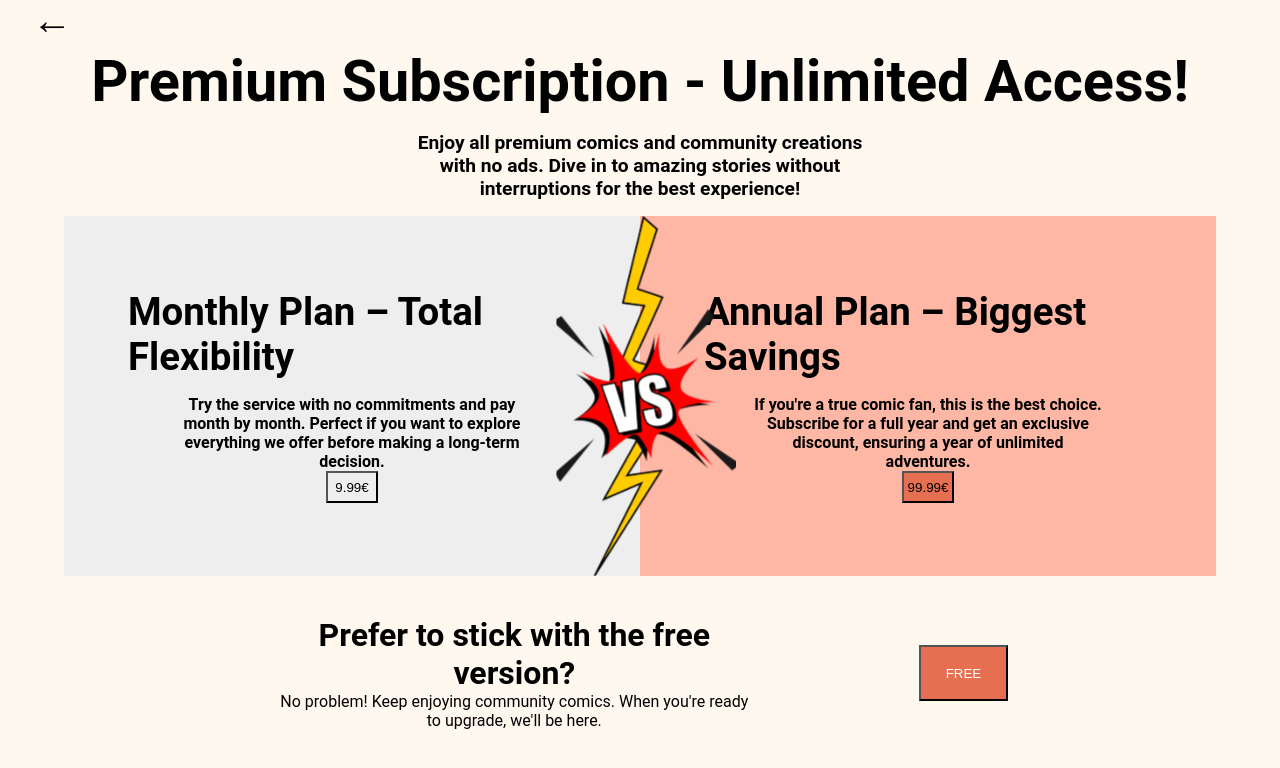
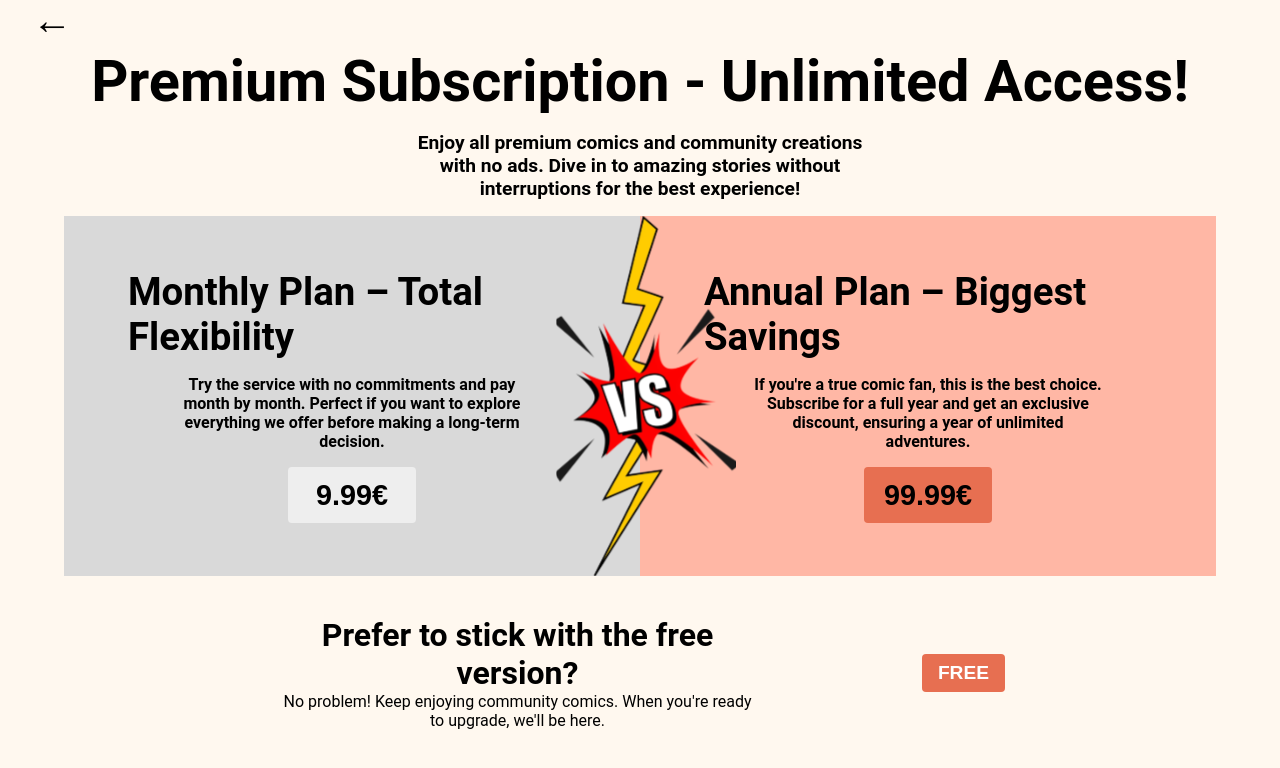
Before and after one commit to wailbenelhassane/PanelOn, an Angular app: page /subscription-plans in a window 1280 px wide. Shown: the top 768 px of the page. Built offline with nearby package versions, Linux system fonts and the light colour scheme.

Commit message:
feat(payments): subscriptions_plans

```diff
--- a/src/app/components/button/button.component.css
+++ b/src/app/components/button/button.component.css
@@ -1,12 +1,17 @@
-#button-general {
+.button-general {
   cursor: pointer;
   font-weight: bold;
+  font-size: 1.2rem;
   border: none;
-  font-size: 1.2rem;
+  border-radius: 4px;
   transition: background-color 0.3s ease;
   display: flex;
   align-items: center;
   justify-content: center;
+  padding: 0.5rem 1rem;
+}
+.button-general:focus {
+  outline: none;
 }
 
 /*# sourceMappingURL=button.component.css.map */
--- a/src/app/components/button/button.component.html
+++ b/src/app/components/button/button.component.html
@@ -1,9 +1,10 @@
 <button class="button-general"
+        [ngClass]="customClass"
         [style.background-color]="isHovering ? backgroundHover : backgroundColor"
-        [style.border]="border"
         (mouseenter)="isHovering = true"
         (mouseleave)="isHovering = false"
         [style.color]="textColor"
+        [style.font-size]="textSize"
         [style.width]="buttonWidth"
         [style.height]="buttonHeight"> {{ text }}
 </button>
--- a/src/app/components/button/button.component.scss
+++ b/src/app/components/button/button.component.scss
@@ -1,10 +1,16 @@
-#button-general {
+.button-general {
   cursor: pointer;
   font-weight: bold;
+  font-size: 1.2rem;
   border: none;
-  font-size: 1.2rem;
+  border-radius: 4px;
   transition: background-color 0.3s ease;
   display: flex;
   align-items: center;
   justify-content: center;
+  padding: 0.5rem 1rem;
+
+  &:focus {
+    outline: none;
+  }
 }
--- a/src/app/components/button/button.component.ts
+++ b/src/app/components/button/button.component.ts
@@ -1,19 +1,24 @@
 import { Component, Input } from '@angular/core';
+import {NgClass} from '@angular/common';
 
 @Component({
   selector: 'app-button',
   templateUrl: './button.component.html',
   styleUrls: ['./button.component.scss'],
+  imports: [
+    NgClass
+  ],
   standalone: true
 })
 export class ButtonComponent {
   @Input() text: string = 'Click Me';
   @Input() textColor: string = '#ffffff';
+  @Input() textSize: string = '1.2rem';
   @Input() backgroundColor: string = '#E76F51';
   @Input() backgroundHover: string = '#E66041';
-  @Input() buttonWidth: string = '7vw';
-  @Input() buttonHeight: string = '7vh';
+  @Input() buttonWidth: string = 'auto';
+  @Input() buttonHeight: string = 'auto';
+  @Input() customClass: string = '';
 
   isHovering: boolean = false;
-  border: boolean = false;
 }
--- a/src/app/components/premium-plan-monthly/premium-plan-monthly.component.css
+++ b/src/app/components/premium-plan-monthly/premium-plan-monthly.component.css
@@ -16,6 +16,9 @@
   width: 100%;
   padding: 0 4vw;
 }
+.monthly-plan-container .section-plan-title-container #section-title {
+  top: 0;
+}
 .monthly-plan-container .section-description-container {
   justify-content: center;
   font-size: 1rem;
@@ -23,5 +26,11 @@
   text-align: center;
   width: 65%;
 }
+.monthly-plan-container .button-general-container {
+  margin-top: 2vh;
+  display: flex;
+  justify-content: center;
+  align-items: center;
+}
 
 /*# sourceMappingURL=premium-plan-monthly.component.css.map */
--- a/src/app/components/premium-plan-monthly/premium-plan-monthly.component.html
+++ b/src/app/components/premium-plan-monthly/premium-plan-monthly.component.html
@@ -4,9 +4,12 @@
   </div>
   <div class="section-description-container">
     <p id="section-description"> {{ description }}</p>
+    <div class="button-general-container">
       <app-button
+        [customClass]="'button-plan'"
         [text]="buttonTitle"
         [textColor]="buttonTextColor"
+        [textSize]="buttonTextSize"
         [backgroundColor]="backgroundColorPrice"
         [backgroundHover]="backgroundColorHoverPrice"
         [buttonWidth]="buttonWidth"
@@ -14,3 +17,4 @@
       </app-button>
     </div>
   </div>
+</div>
--- a/src/app/components/premium-plan-monthly/premium-plan-monthly.component.scss
+++ b/src/app/components/premium-plan-monthly/premium-plan-monthly.component.scss
@@ -31,6 +31,10 @@ $container-height: 45vh;
     font-weight: $font-weight-title;
     width: 100%;
     padding: 0 4vw;
+
+    #section-title {
+      top: 0;
+    }
   }
 
   .section-description-container {
@@ -40,4 +44,11 @@ $container-height: 45vh;
     text-align: center;
     width: 65%;
   }
+
+  .button-general-container {
+    margin-top: 2vh;
+    display: flex;
+    justify-content: center;
+    align-items: center;
+  }
 }
--- a/src/app/components/premium-plan-monthly/premium-plan-monthly.component.ts
+++ b/src/app/components/premium-plan-monthly/premium-plan-monthly.component.ts
@@ -16,6 +16,7 @@ export class PremiumPlanMonthlyComponent {
 
   @Input() buttonTitle: string = '9.99€';
   @Input() buttonTextColor: string = 'black';
+  @Input() buttonTextSize: string = '1.2rem';
   @Input() buttonWidth: string = '4vw';
   @Input() buttonHeight: string = '4vh';
   @Input() backgroundColorPrice: string = '#EEEEEE';
--- a/src/app/components/premium-plans-comparison/premium-plans-comparison.component.html
+++ b/src/app/components/premium-plans-comparison/premium-plans-comparison.component.html
@@ -5,6 +5,7 @@
     [backgroundSection]="planMonthlyComponent.backgroundSection"
     [buttonTitle]="planMonthlyComponent.buttonTitle"
     [buttonTextColor]="planMonthlyComponent.buttonTextColor"
+    [buttonTextSize]="planMonthlyComponent.buttonTextSize"
     [backgroundColorPrice]="planMonthlyComponent.backgroundColorButton"
     [backgroundColorHoverPrice]="planMonthlyComponent.backgroundColorHoverButton"
     [buttonHeight]="planMonthlyComponent.buttonHeight"
@@ -20,6 +21,7 @@
     [backgroundSection]="planYearlyComponent.backgroundSection"
     [buttonTitle]="planYearlyComponent.buttonTitle"
     [buttonTextColor]="planYearlyComponent.buttonTextColor"
+    [buttonTextSize]="planYearlyComponent.buttonTextSize"
     [backgroundColorPrice]="planYearlyComponent.backgroundColorButton"
     [backgroundColorHoverPrice]="planYearlyComponent.backgroundColorHoverButton"
     [buttonHeight]="planYearlyComponent.buttonHeight"
--- a/src/app/components/premium-plans-comparison/premium-plans-comparison.component.ts
+++ b/src/app/components/premium-plans-comparison/premium-plans-comparison.component.ts
@@ -14,13 +14,14 @@ export class PremiumPlansComparisonComponent {
   planMonthlyComponent = {
     title: 'Monthly Plan – Total Flexibility',
     description: 'Try the service with no commitments and pay month by month. Perfect if you want to explore everything we offer before making a long-term decision.',
-    backgroundSection: '#EEEEEE',
+    backgroundSection: '#D9D9D9',
     buttonTitle: '9.99€',
     buttonTextColor: 'black',
+    buttonTextSize: '1.8rem',
     backgroundColorButton: '#EEEEEE',
     backgroundColorHoverButton: '#B8B8B8',
-    buttonWidth: '4vw',
-    buttonHeight: '4vh',
+    buttonWidth: '10vw',
+    buttonHeight: '7vh',
   }
 
   planYearlyComponent = {
@@ -29,10 +30,11 @@ export class PremiumPlansComparisonComponent {
     backgroundSection: '#FFB7A5',
     buttonTitle: '99.99€',
     buttonTextColor: 'black',
+    buttonTextSize: '1.8rem',
     backgroundColorButton: '#E76F51',
     backgroundColorHoverButton: '#E66041',
-    buttonWidth: '4vw',
-    buttonHeight: '4vh',
+    buttonWidth: '10vw',
+    buttonHeight: '7vh',
   }
 
   imagePath = "/PanelOn/src/assets/plan-versus.svg"
```
Also changed, not shown: 2 other files (tests, documents, lock files or other folders). Lines whose indentation alone changed are shown as unchanged.
